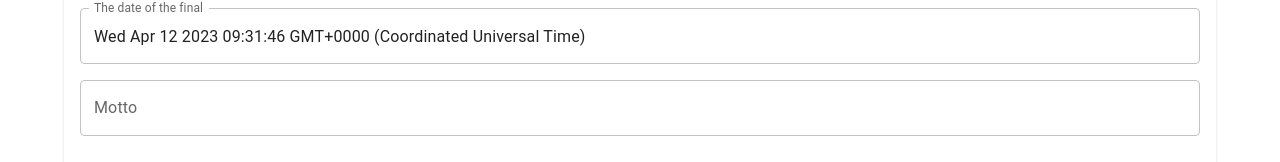
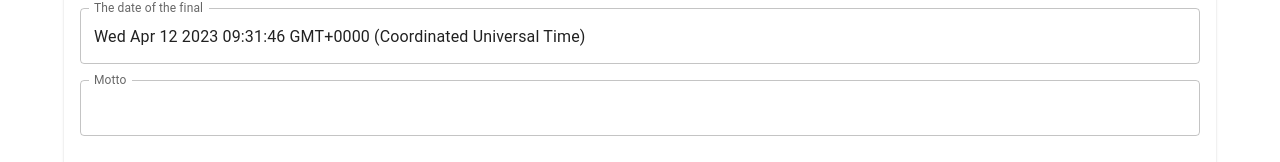
Before and after one commit to UBB-SDI-23/lab-5x-Mihalescu-Valentina, a React (Vite) app in the folder sdi_frontend/: page /edition/1/edit in a window 1280 px wide. Shown: the part 204-366 px from the top of the page. Built offline with nearby package versions, Linux system fonts and the light colour scheme; no server answers.

Commit message:
the frontend was changed-CRUD added for more entities

```diff
--- a/sdi_frontend/src/components/editions/AllEditions.tsx
+++ b/sdi_frontend/src/components/editions/AllEditions.tsx
@@ -67,7 +67,7 @@ export const AllEditions = () => {
                                         {index + 1}
                                     </TableCell>
                                     <TableCell component="th" scope="row">
-                                        <Link to={`/country/${edition.id}/details`} title="View course details">
+                                        <Link to={`/edition/${edition.id}/details`} title="View course details">
                                             {edition.edition_year}
                                         </Link>
                                     </TableCell>
--- a/sdi_frontend/src/components/editions/EditionEdit.tsx
+++ b/sdi_frontend/src/components/editions/EditionEdit.tsx
@@ -73,6 +73,7 @@ export const EditionEdit = () => {
                             variant="outlined"
                             fullWidth
                             sx={{ mb: 2 }}
+                            value={edition.motto}
                             onChange={(event) => setEdition({ ...edition, motto: event.target.value })}
                         />
 
```
